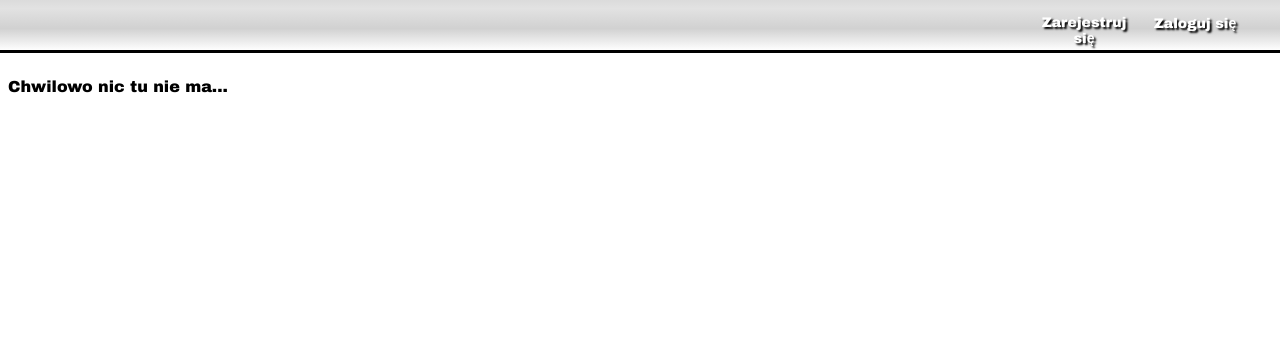
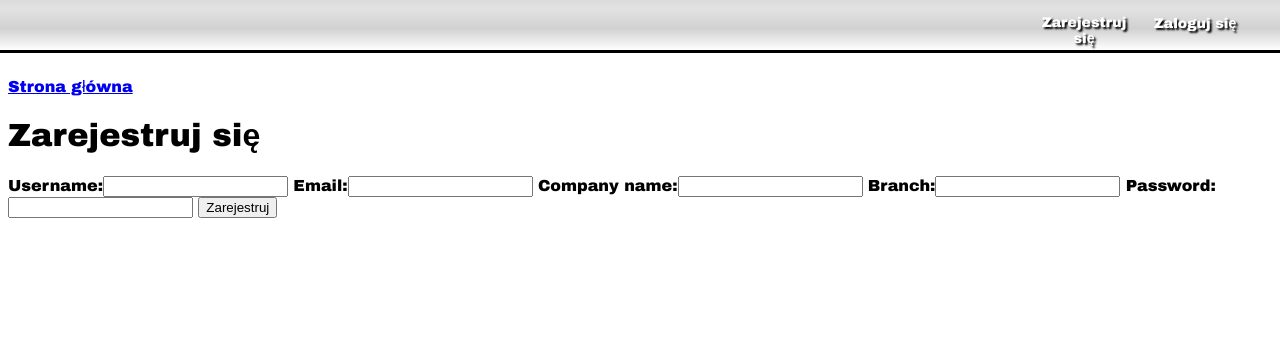
Before and after one commit to cybergod96/job_ad_portal, a Django app: page /register/ in a window 1280 px wide. Shown: the top 338 px of the page. Run offline with Django 3.2, Linux system fonts and the light colour scheme.

Commit message:
wstępnie dzialająca rejestracja i logowanie TODO: * ustalenie jakichś ograniczeń na nazwę użyszkodnika i haslo (min dlugosc, rozne znaki etc)

```diff
--- /dev/null
+++ b/jobad/forms.py
@@ -0,0 +1,39 @@
+"""
+Definition of forms.
+"""
+
+from django import forms
+from django.contrib.auth.models import User
+
+from .models import Employer
+
+class RegisterForm(forms.Form):
+    username = forms.CharField(max_length=255)
+    email = forms.CharField(max_length=255)
+    company_name = forms.CharField(max_length=255)
+    branch = forms.CharField(max_length=255)
+    password = forms.CharField(widget=forms.PasswordInput())
+
+    def save(self):
+        user = User.objects.create_user(username=self.cleaned_data["username"],
+                                        email=self.cleaned_data["email"],
+                                        password=self.cleaned_data["password"])
+        user.save()
+
+        employer = Employer.objects.create(user=user,
+                                          company_name=self.cleaned_data["company_name"],
+                                          branch=self.cleaned_data["branch"])
+        employer.save()
+
+
+
+        return employer
+
+
+class LoginForm(forms.Form):
+    username = forms.CharField(max_length=255)
+    password = forms.CharField(widget=forms.PasswordInput())
+
+class NewAdvertisment(forms.Form):
+    name = forms.CharField(label='Nazwa ogłoszenia', max_length=255)
+    job_title = forms.CharField(label='Praca', max_length=255)
--- a/jobad/views.py
+++ b/jobad/views.py
@@ -1,10 +1,12 @@
 from django.shortcuts import render
-from django.http import HttpResponse
+from django.http import HttpResponse, HttpResponseRedirect
 from django.contrib.auth import logout, login
+from django.contrib import auth
 from django.contrib.auth.decorators import login_required
+from django.views.decorators.csrf import csrf_protect
 
 from .models import Advertisement
-
+from . import forms
 
 def index(request):
     return render(request, 'jobad/home.html', {"ads": Advertisement.objects.all()})
@@ -18,12 +20,41 @@ def appply(request, ad_id):
     return render(request, "jobad/apply.html", {"ad": Advertisement.objects.get(pk=ad_id)})
 
 
+@csrf_protect
 def register(request):
-    return render(request, "jobad/register.html")
+    if request.method == 'POST':
+        form = forms.RegisterForm(request.POST)
+        if form.is_valid():
+            form.save()
+            user = auth.authenticate(username=form.cleaned_data["username"], password=form.cleaned_data["password"])
+            if user is not None:
+                auth.login(request, user)
+                return render(request, "jobad/home.html")
+            else:
+                return HttpResponse('blad logowania')
+
+    else:
+        form = forms.RegisterForm()
+
+    return render(request, 'jobad/register.html', {'form': form})
 
 
+@csrf_protect
 def login(request):
-    return render(request, "jobad/login.html")
+    if request.method == 'POST':
+        form = forms.LoginForm(request.POST)
+        if form.is_valid():
+            user = auth.authenticate(username=form.cleaned_data["username"], password=form.cleaned_data["password"])
+            if user is not None:
+                auth.login(request, user)
+                return render(request, "jobad/home.html")
+            else:
+                return HttpResponse('blad logowania')
+
+    else:
+        form = forms.LoginForm()
+
+    return render(request, 'jobad/login.html', {'form': form})
 
 
 def account(request):
--- a/templates/jobad/register.html
+++ b/templates/jobad/register.html
@@ -1,5 +1,11 @@
 {% extends 'jobad/base.html' %}
 
 {% block register %}
-    Chwilowo nic tu nie ma...
+    <a href="{% url 'jobad:index' %}">Strona główna</a><br>
+    <h1>Zarejestruj się</h1>
+        <form method="post">
+        {% csrf_token %}
+        {{ form }}
+        <button type="submit">Zarejestruj</button>
+    </form>
 {% endblock %}
```
Also changed, not shown: templates/jobad/login.html (+6 -1 lines).
